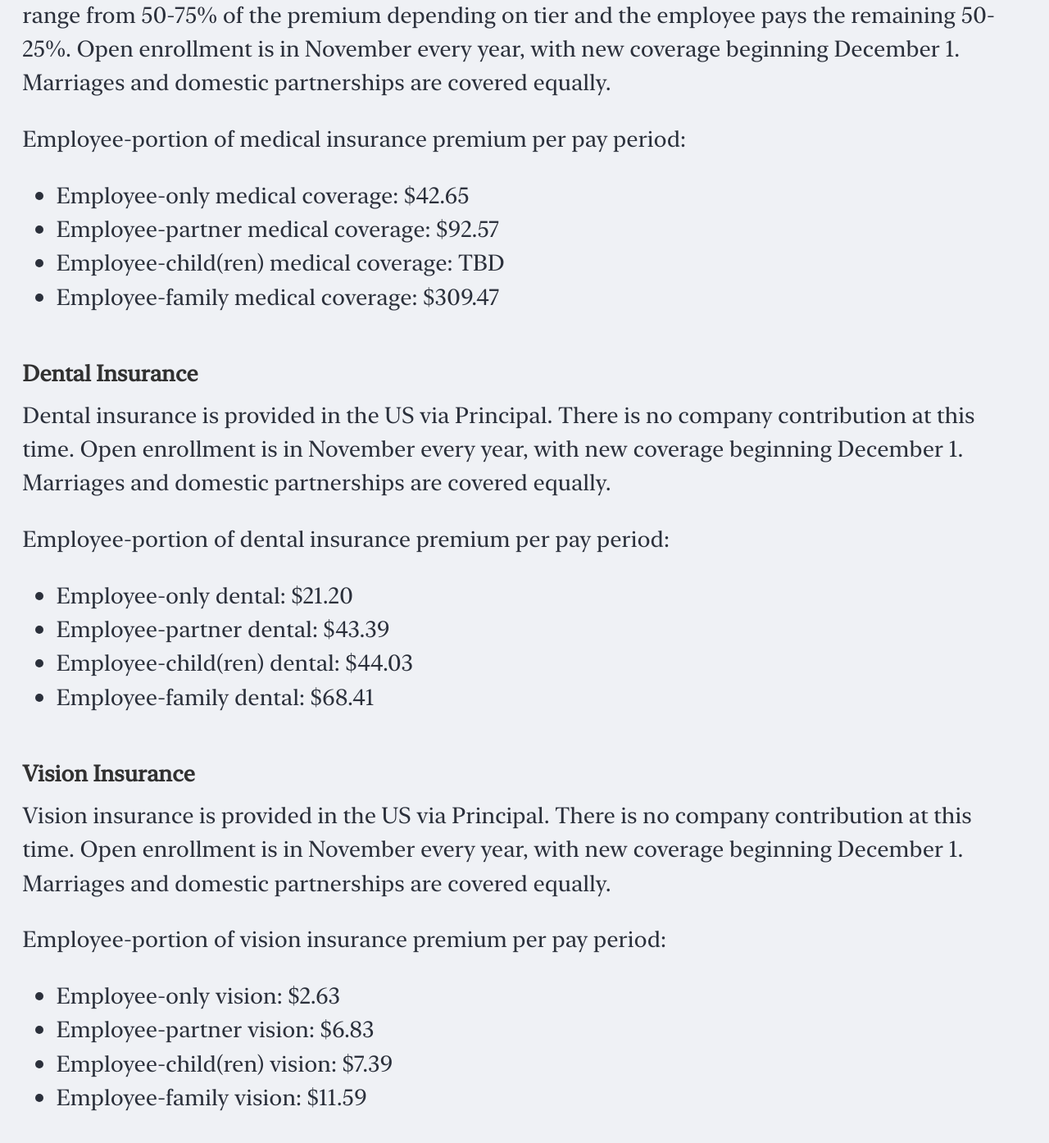
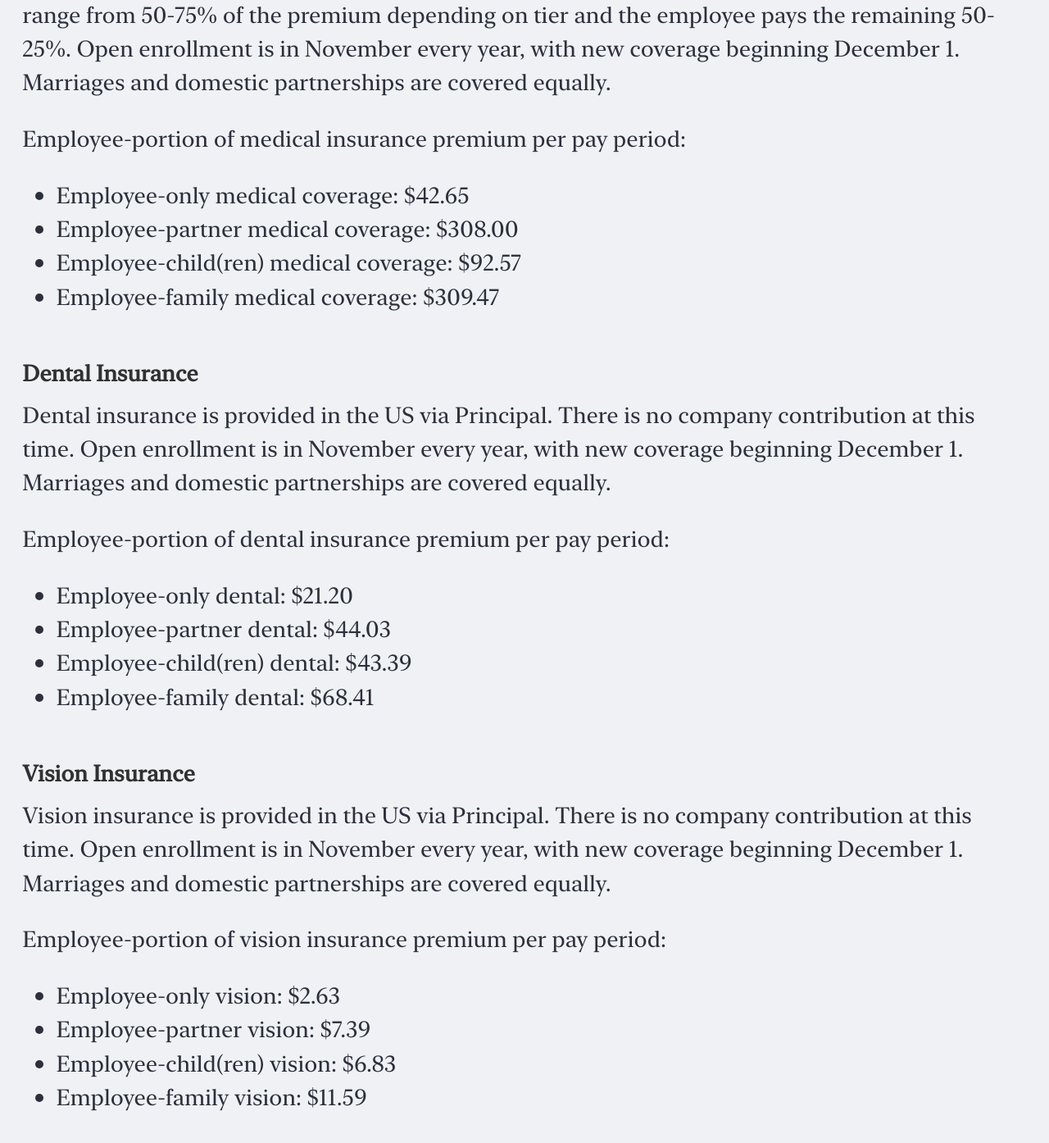
Before and after one commit to basecamp/handbook, a Jekyll site: the page built from benefits-and-perks.md, in a window 1280 px wide and 1400 px high, scrolled down 900 px. Shown: the top 1394 px of the window at 82% size. Built offline with Jekyll 4.4.1, drawn with Linux system fonts in a browser that asks for light colours.

Commit message:
Update benefit pricing

```diff
--- a/benefits-and-perks.md
+++ b/benefits-and-perks.md
@@ -29,8 +29,8 @@ new coverage beginning December 1\. Marriages and domestic partnerships are cove
 Employee-portion of medical insurance premium per pay period:
 
 - Employee-only medical coverage: \$42.65
-- Employee-partner medical coverage: \$92.57
-- Employee-child(ren) medical coverage: TBD
+- Employee-partner medical coverage: \$308.00
+- Employee-child(ren) medical coverage: \$92.57
 - Employee-family medical coverage: \$309.47
 
 #### Dental Insurance
@@ -42,8 +42,8 @@ equally.
 Employee-portion of dental insurance premium per pay period:
 
 - Employee-only dental: \$21.20
-- Employee-partner dental: \$43.39
-- Employee-child(ren) dental: \$44.03
+- Employee-partner dental: \$44.03
+- Employee-child(ren) dental: \$43.39
 - Employee-family dental: \$68.41
 
 #### Vision Insurance
@@ -55,8 +55,8 @@ equally.
 Employee-portion of vision insurance premium per pay period:
 
 - Employee-only vision: \$2.63
-- Employee-partner vision: \$6.83
-- Employee-child(ren) vision: \$7.39
+- Employee-partner vision: \$7.39
+- Employee-child(ren) vision: \$6.83
 - Employee-family vision: \$11.59
 
 ### Paid Time Off
```
